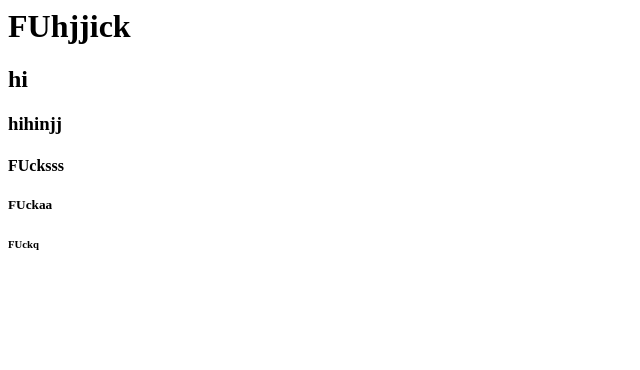
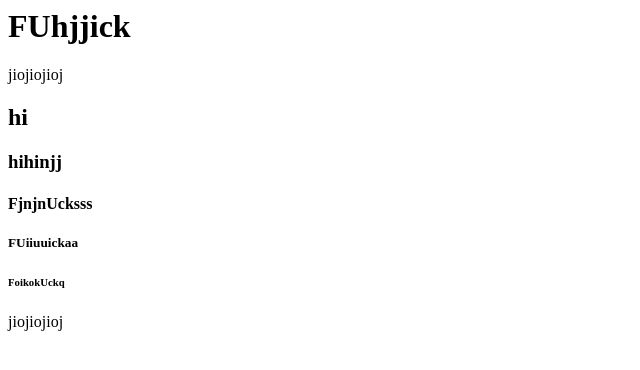
Before and after one commit to Kin-Choi/lab1, a plain HTML site: page index.html in a window 1280 px wide. Shown: the whole page, without its empty margins (0-640 px from the left). Drawn offline with Linux system fonts and the light colour scheme.

Commit message:
add again

```diff
--- a/index.html
+++ b/index.html
@@ -1,6 +1,8 @@
 <h1> FUhjjick </h1>
+<p>jiojiojioj</p>
 <h2> hi </h2>
 <h3> hihinjj </h3>
-<h4> FUcksss </h4>
-<h5> FUckaa </h5>
-<h6> FUckq </h6>
+<h4> FjnjnUcksss </h4>
+<h5> FUiiuuickaa </h5>
+<h6> FoikokUckq </h6>
+<p>jiojiojioj</p>
```
